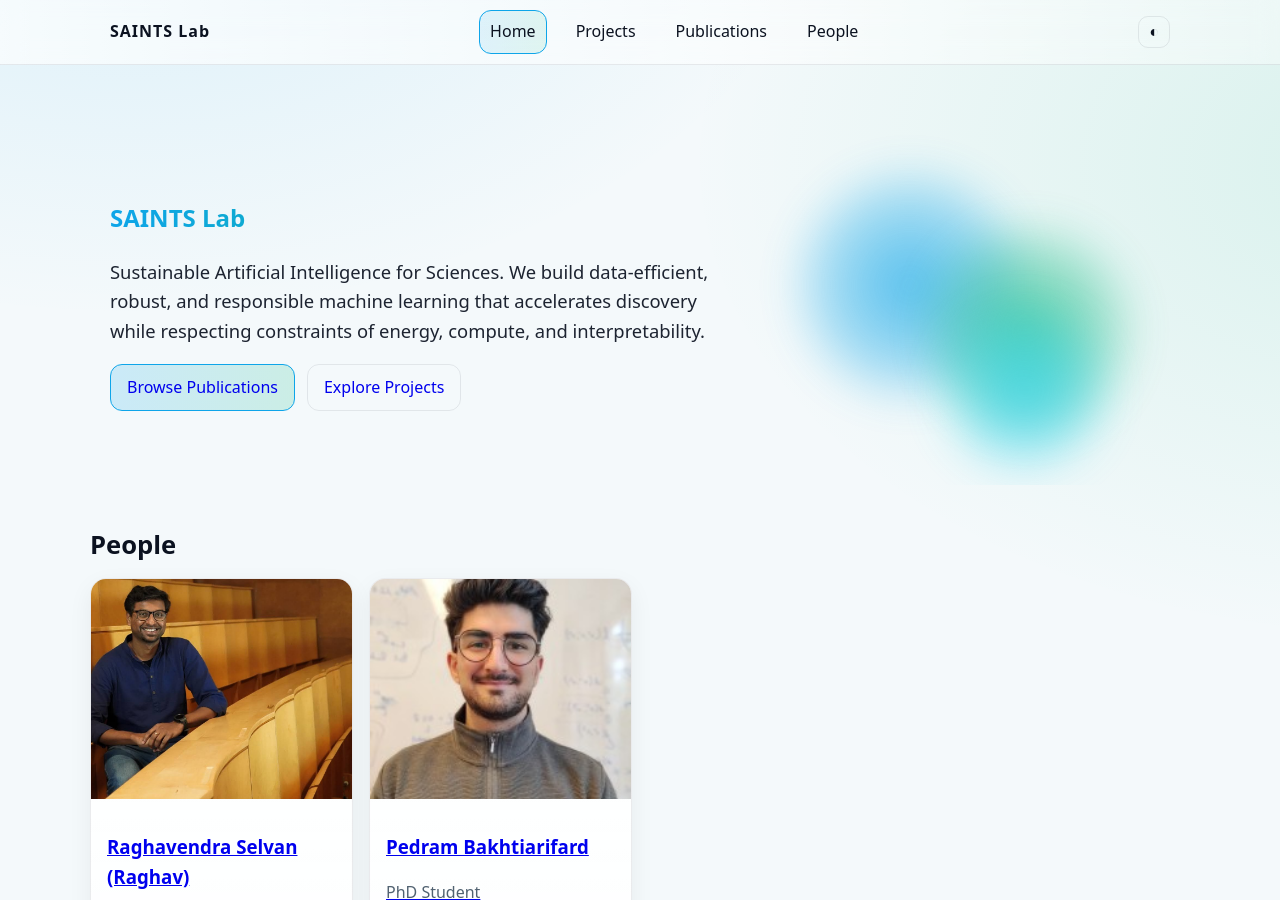
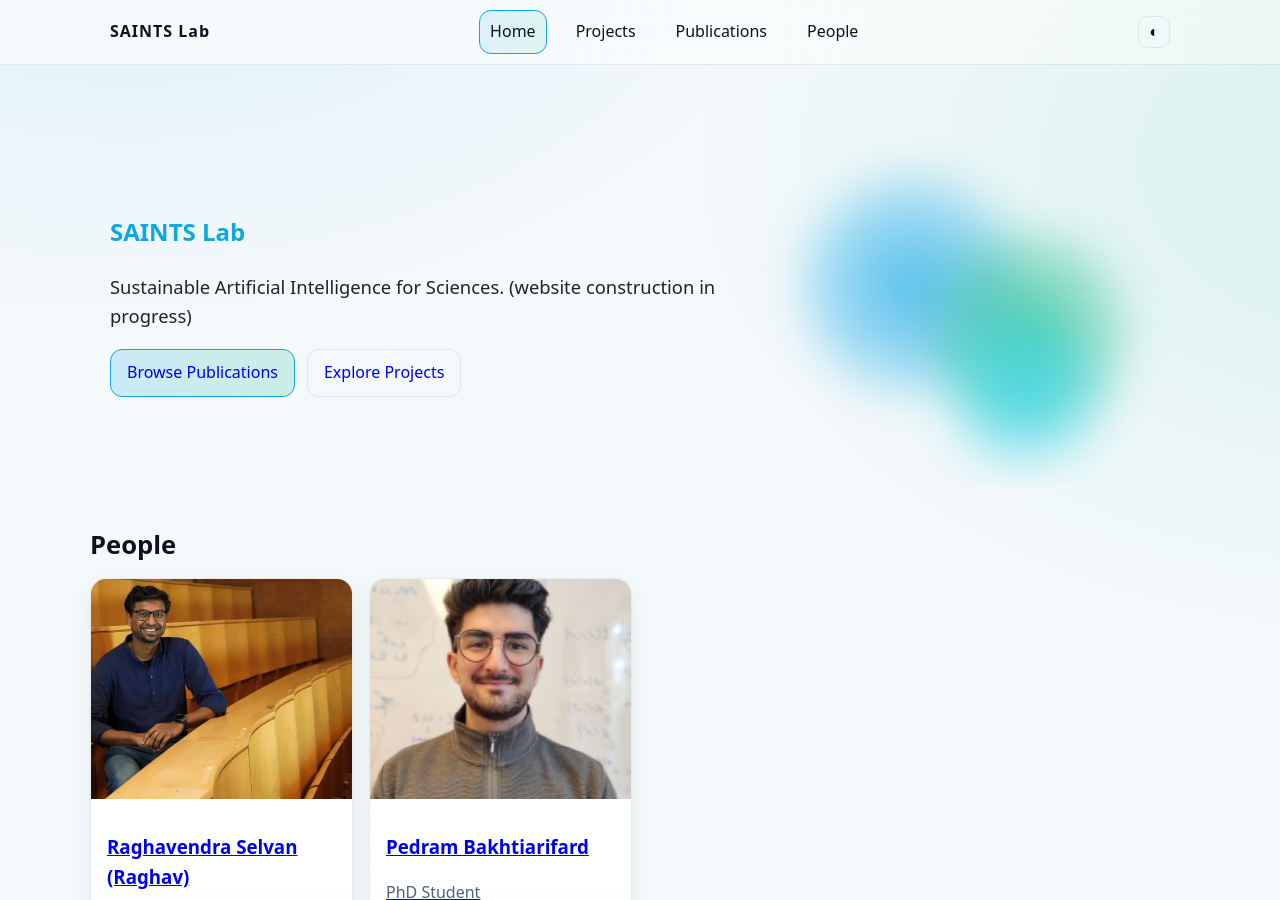
Before and after one commit to saintslab/saintslab.github.io, a Jekyll site: the page built from index.html, in a window 1280 px wide and 900 px high. Built offline with Jekyll 4.4.1, drawn with Linux system fonts in a browser that asks for light colours.

Commit message:
Update index

```diff
--- a/index.html
+++ b/index.html
@@ -6,7 +6,8 @@ title: Home
   <div class="container hero-inner">
     <div class="hero-copy">
       <h1 class="gradient-text">SAINTS Lab</h1>
-      <p class="lead">Sustainable Artificial Intelligence for Sciences. We build data-efficient, robust, and responsible machine learning that accelerates discovery while respecting constraints of energy, compute, and interpretability.</p>
+      <p class="lead">Sustainable Artificial Intelligence for Sciences. (website construction in progress)
+      </p>
       <div class="cta-row">
         <a class="btn primary" href="/publications/">Browse Publications</a>
         <a class="btn ghost" href="/projects/">Explore Projects</a>
```
